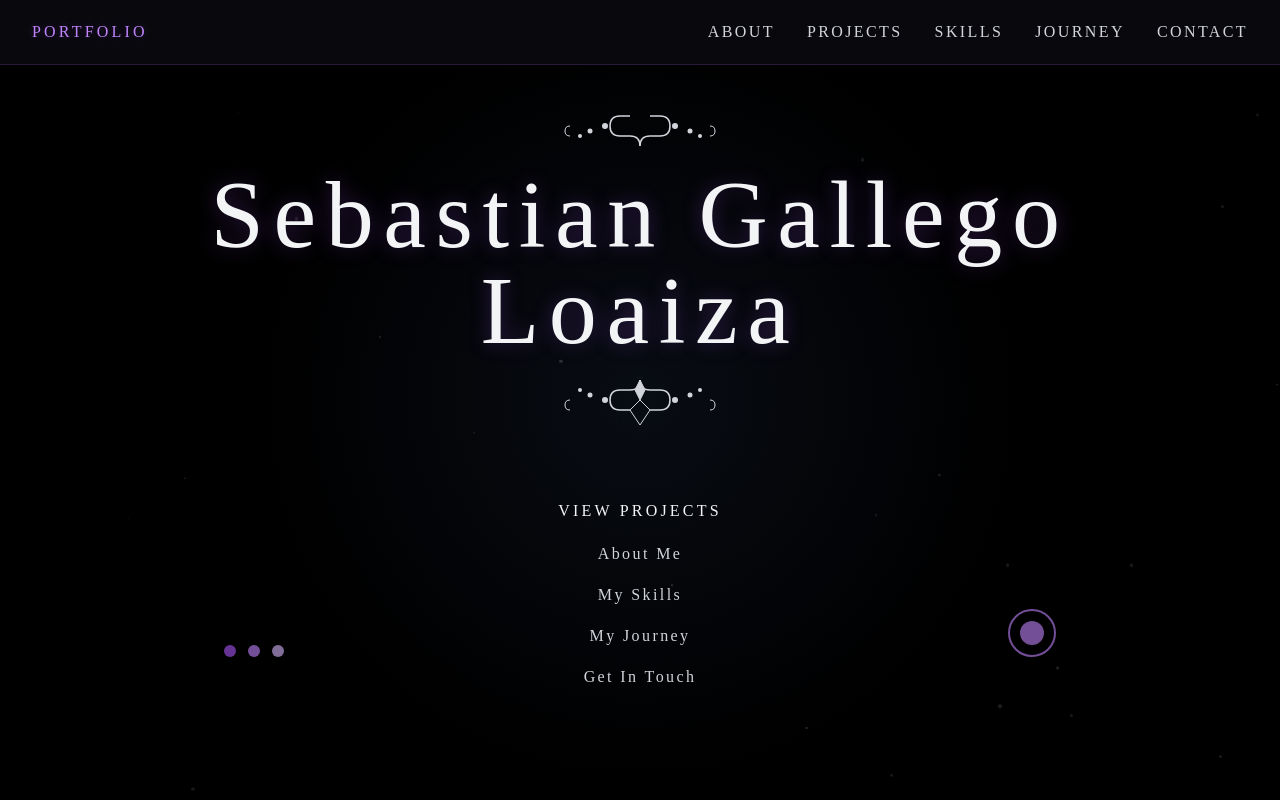
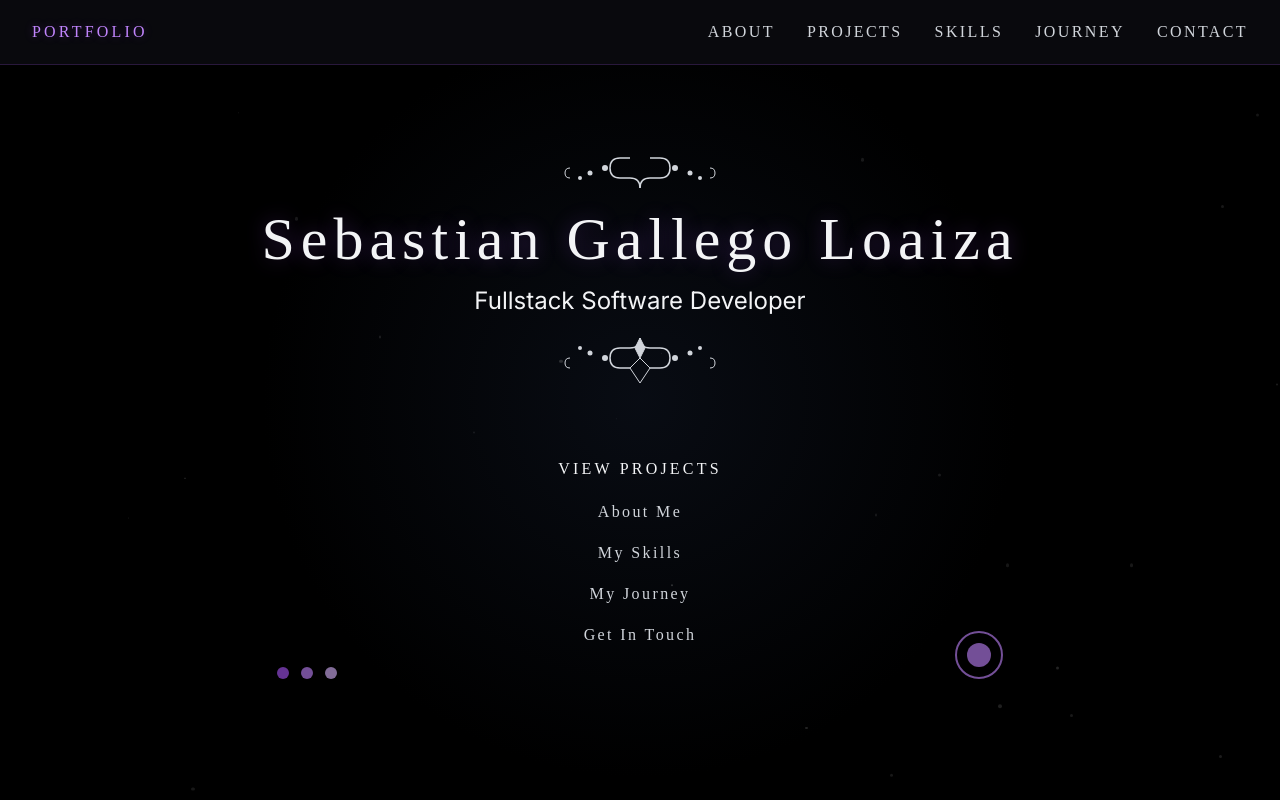
Before and after one commit to SebastianGallego02/portfolio, a Next.js app: page / in a window 1280 px wide. Built offline with nearby package versions, Linux system fonts and the light colour scheme.

Commit message:
Refactor: Update styling in About, BackButton, Hero, and Skills components

```diff
--- a/components/About.tsx
+++ b/components/About.tsx
@@ -44,8 +44,6 @@ export function About({ onBack }: AboutProps) {
       <BackButton onBack={onBack} />
 
       {/* Ornamentos góticos en las 4 esquinas */}
-      <GothicOrnament position="top-left" size="xlarge" className="opacity-90" />
-      <GothicOrnament position="top-right" size="xlarge" className="opacity-90" />
       <GothicOrnament position="bottom-left" size="xlarge" className="opacity-90" />
       <GothicOrnament position="bottom-right" size="xlarge" className="opacity-90" />
       <div className="max-w-6xl mx-auto relative z-10">
@@ -114,7 +112,7 @@ export function About({ onBack }: AboutProps) {
               transition={{ duration: 0.6, delay: 0.6 + index * 0.1 }}
               className="bg-gradient-to-br from-purple-950/20 to-transparent border border-purple-500/20 rounded-lg p-6 hover:border-purple-500/40 transition-colors group relative"
             >
-              <GothicOrnament position="top-right" className="opacity-20" />
+              <GothicOrnament position="top-right" className="opacity-20 mt-4" />
               <div className="text-purple-400 mb-4 group-hover:scale-110 transition-transform">
                 {feature.icon}
               </div>
--- a/components/BackButton.tsx
+++ b/components/BackButton.tsx
@@ -14,17 +14,17 @@ export function BackButton({ onBack }: BackButtonProps) {
       animate={{ opacity: 1, x: 0 }}
       transition={{ duration: 0.5, delay: 0.3 }}
       onClick={onBack}
-      className="fixed top-18 left-8 z-50 flex items-center gap-3 px-6 py-4 bg-gradient-to-r from-purple-600 to-purple-500 hover:from-purple-500 hover:to-purple-400 text-white rounded-lg shadow-2xl shadow-purple-500/30 hover:shadow-purple-400/50 transition-all group"
+      className="fixed top-18 left-8 z-50 flex items-center gap-3 px-3 py-3 md:px-6 md:py-4 bg-gradient-to-r from-purple-600 to-purple-500 hover:from-purple-500 hover:to-purple-400 text-white rounded-lg shadow-2xl shadow-purple-500/30 hover:shadow-purple-400/50 transition-all group"
       whileHover={{ scale: 1.05 }}
       whileTap={{ scale: 0.95 }}
     >
       <ArrowLeft className="w-6 h-6 group-hover:-translate-x-1 transition-transform" />
-      <div className="flex flex-col items-start">
+      <div className="hidden md:flex flex-col items-start">
         <span className="tracking-wider leading-tight" style={{ fontFamily: "serif", fontSize: "0.875rem" }}>
           Back to Menu
         </span>
       </div>
-      <Home className="w-4 h-4 opacity-70" />
+      <Home className="hidden md:block w-4 h-4 opacity-70" />
 
       {/* Glow effect */}
       <motion.div
--- a/components/Hero.tsx
+++ b/components/Hero.tsx
@@ -30,13 +30,13 @@ export function Hero({ onSectionSelect }: HeroProps) {
       <FloatingParticles />
 
       {/* Content */}
-      <div className="relative z-10 text-center px-4 max-w-4xl mx-auto">
+      <div className="relative z-10 text-center px-4 py-16 max-w-4xl mx-auto">
         {/* Title with ornaments */}
         <motion.div
           initial={{ opacity: 0, y: 30 }}
           animate={{ opacity: 1, y: 0 }}
           transition={{ duration: 1, delay: 0.3 }}
-          className="mb-16"
+          className="mb-2 sm:mb-16"
         >
           {/* Top ornament */}
           <motion.div
@@ -53,7 +53,7 @@ export function Hero({ onSectionSelect }: HeroProps) {
             initial={{ opacity: 0 }}
             animate={{ opacity: 1 }}
             transition={{ duration: 1, delay: 0.7 }}
-            className="text-6xl md:text-8xl tracking-wider mb-4"
+            className="text-4xl md:text-6xl tracking-wider mb-4"
             style={{
               fontFamily: "serif",
               letterSpacing: "0.1em",
@@ -62,6 +62,7 @@ export function Hero({ onSectionSelect }: HeroProps) {
           >
             <span className="text-gray-100">Sebastian Gallego Loaiza</span>
           </motion.h1>
+            <div className="text-gray-100 text-xl sm:text-2xl">Fullstack Software Developer</div>
 
           {/* Bottom ornament */}
           <motion.div
--- a/components/Skills.tsx
+++ b/components/Skills.tsx
@@ -86,7 +86,7 @@ export function Skills({ onBack }: SkillsProps) {
 
         <div className="relative bg-gradient-to-br from-purple-950/20 to-transparent border border-purple-500/20 rounded-lg p-8 md:p-12">
           <GothicOrnament position="top-left" />
-          <GothicOrnament position="top-right" />
+          <GothicOrnament position="top-right" className="rotate-45"/>
           <GothicOrnament position="bottom-left" />
           <GothicOrnament position="bottom-right" />
 
```
